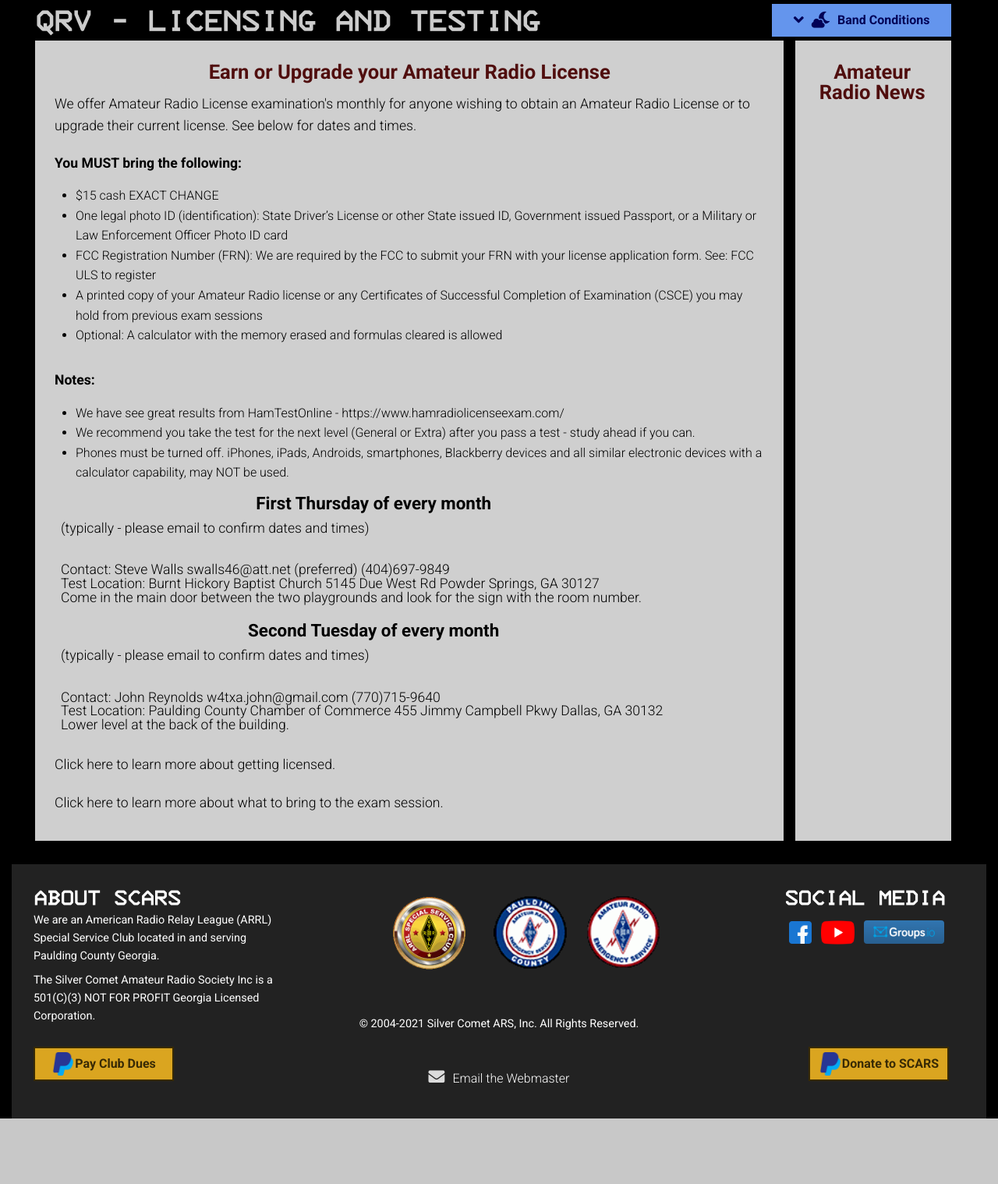
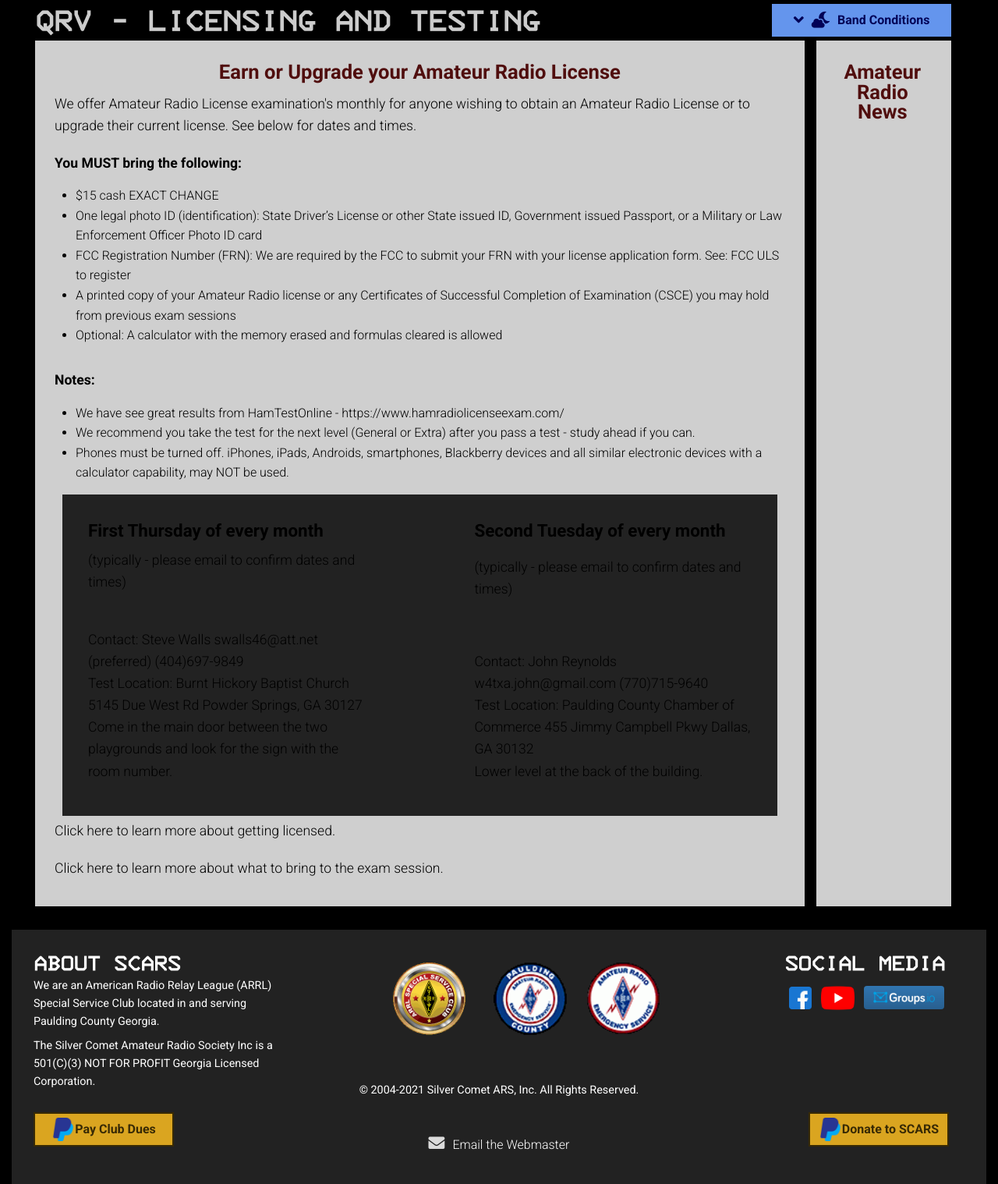
Before and after one commit to scars-webmaster/new-club-website, a PHP site: page /licensing-testing.php in a window 1280 px wide. Shown: the part 263-1781 px from the top of the page at 78% size. Before the commit the page ends 1697 px from the top, so only its background shows below. Run offline with PHP 8.4, Linux system fonts and the light colour scheme; some libraries are stand-ins or nearby versions.

Commit message:
update licensing page

```diff
--- a/css/style.css
+++ b/css/style.css
@@ -758,13 +758,27 @@ div.bcond:hover .bcond-info {
 }
 
 .article-column-section {
-  width: 90%;
-  display: flexbox;
+  display: flex;
   justify-content: space-between;
+  margin: 15px 15px 0px 15px;
+  padding: 0.5rem;
+  background-color: #222;
+  border-radius: 0px;
+}
+
+.article-column {
+  width: 45%;
+  display: flex;
+  flex-direction: column;
+  justify-content: space-between;
+  align-content: flex-start;
+  align-items: flex-start;
+  border-width: 1px;
+  padding: 20px;
+}
+
+.article-column h4 {
   text-align: left;
-  line-height: 1;
-  padding: 0.5rem;
-  border-radius: 0px;
 }
 
 .news-image {
--- a/licensing-testing.php
+++ b/licensing-testing.php
@@ -49,7 +49,7 @@
           </div>
           <div class="article">
             <div class="article-column-section">
-              <div>
+              <div class="article-column">
                 <h4>First Thursday of every month</h4>
                 <p>(typically - please email to confirm dates and times)</p>
                 <br><p>
@@ -66,7 +66,7 @@
                 Come in the main door between the two playgrounds and look for the sign with the room number.
                 </p>
               </div>
-              <div>
+              <div class="article-column">
                 <h4>Second Tuesday of every month</h4>
                 <p>(typically - please email to confirm dates and times)</p>
                 <br><p>
```
